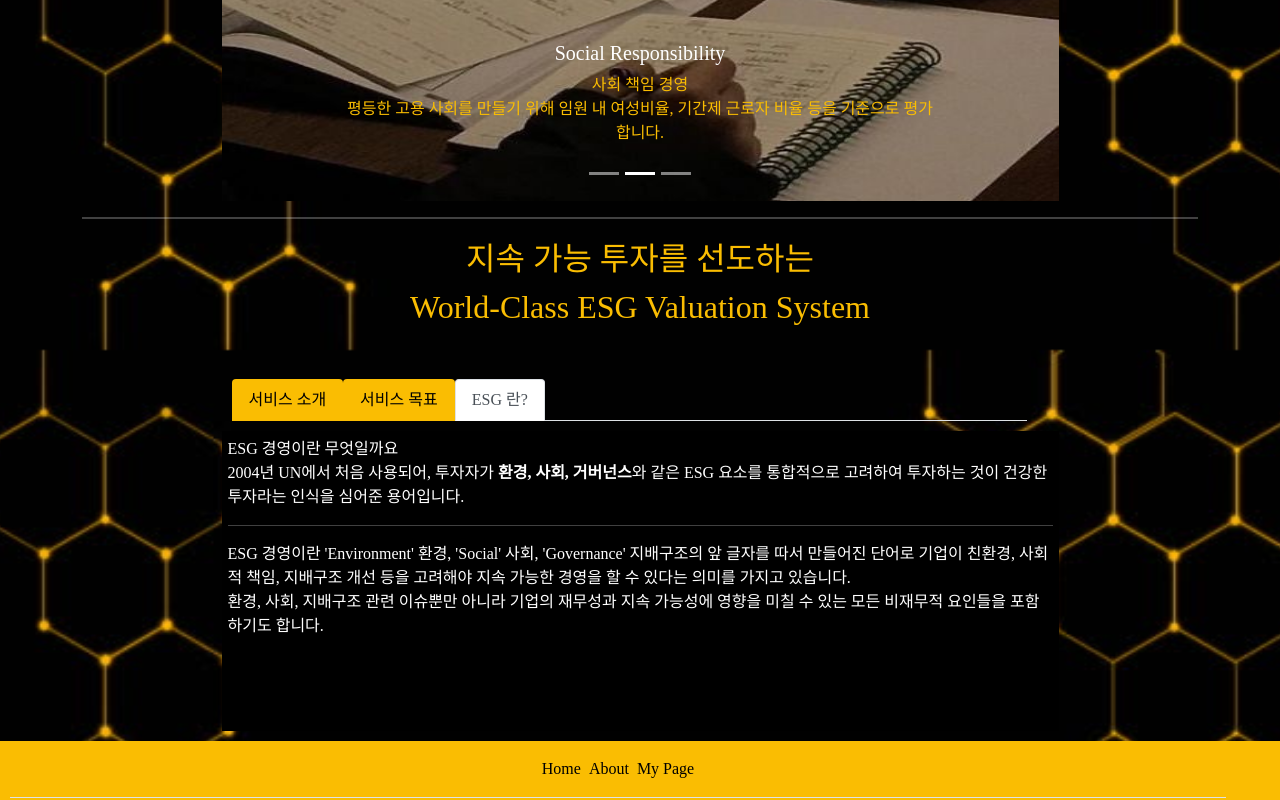
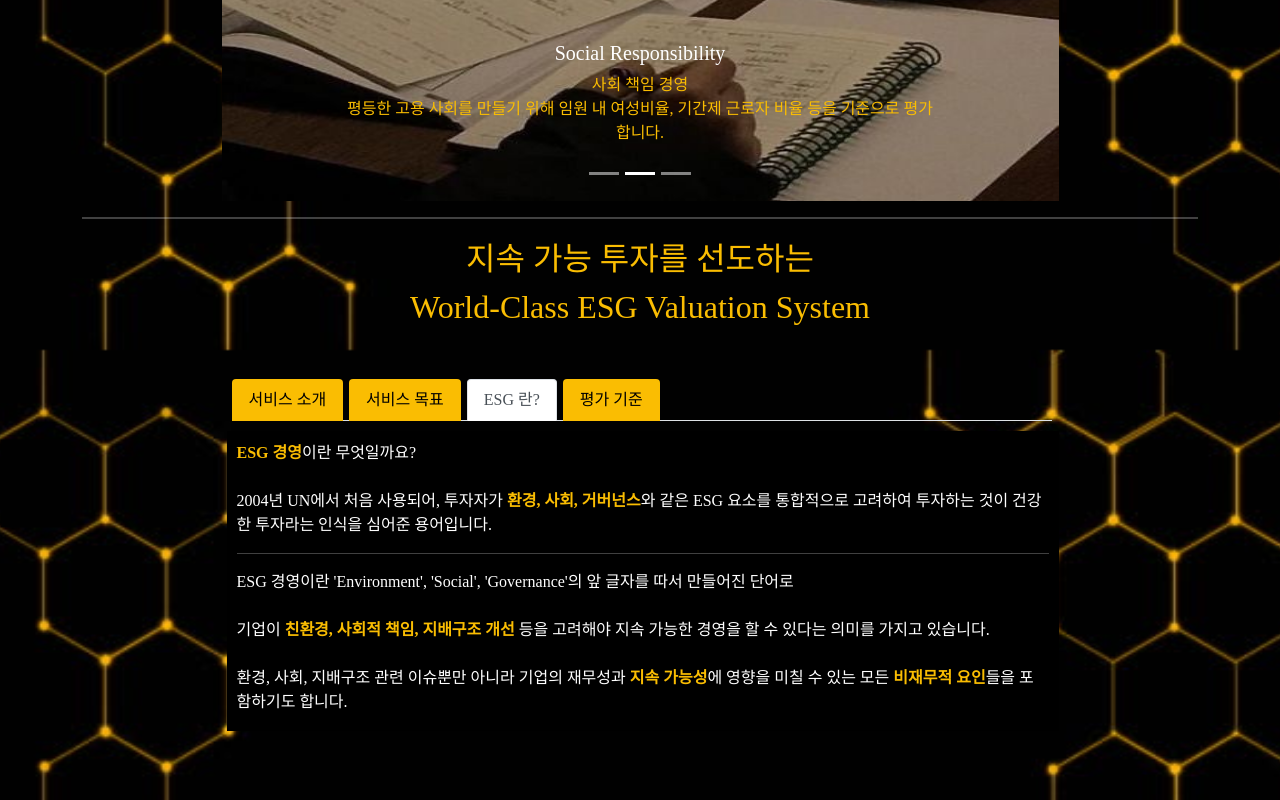
Before and after one commit to ssw02238/BEE, a Vue app in the folder Frontend/: page /serviceIntro in a window 1280 px wide. Both pictures are taken after a click on the tab "ESG 란?". Shown: the part 450-1250 px from the top of the page. Built offline with nearby package versions, Linux system fonts and the light colour scheme; a web font is replaced by a local one; what vue-sequential-entrance would draw is missing.

Commit message:
FIX: about 페이지 수정

```diff
--- a/Frontend/src/views/Intro/serviceIntro.vue
+++ b/Frontend/src/views/Intro/serviceIntro.vue
@@ -54,30 +54,44 @@
         <li class="nav-item" role="presentation">
           <button class="nav-link" id="contact-tab" data-bs-toggle="tab" data-bs-target="#contact" type="button" role="tab" aria-controls="contact" aria-selected="false">ESG 란?</button>
         </li>
+        <li class="nav-item" role="presentation">
+          <button class="nav-link" id="contact-tab" data-bs-toggle="tab" data-bs-target="#standard" type="button" role="tab" aria-controls="standard" aria-selected="false">평가 기준</button>
+        </li>
       </ul>
       <div class="tab-content" id="myTabContent">
         <div class="tab-pane fade show active" id="home" role="tabpanel" aria-labelledby="home-tab">
           <div id="font">
-          불안정한 ESG 지표에 대한 기준을 확립하고 실시간 점수를 제공함으로써 투자자의 책임투자와 기업의 지속 가능 경영을 독려<hr>
-          BEE(Best ESG Enterprise)는 누구나 쉽게 기업의 비재무적 정보를 통한 ESG 평가를 확인할 수 있는 서비스를 제공합니다. <br><br>
+          <b>BEE(Best ESG Enterprise)</b>는 누구나 쉽게 기업의 비재무적 정보를 통한 ESG 평가를 확인할 수 있는 서비스를 제공합니다. <br><hr>
+          저금리, 저성장 기조가 장기화되며 투자자들은 은행 예금 상품에 한계를 느끼고 있습니다. <br><br>
+          동학 개미운동이라는 단어가 등장할 정도로 투자에 대한 관심도가 높아진 지금, 기업을 평가하는 새로운 기준인 <b>ESG</b>가 등장하게 되었습니다.<br><br>
+          불안정한 ESG 지표에 대한 기준을 확립하고 실시간 점수를 제공함으로써 <b>투자자의 책임투자</b>와 <b>기업의 지속 가능 경영</b>을 독려하고자 합니다.<hr>
+          <b>BEE</b>는 기업이 사회, 환경, 지배구조 부분에서 가치를 실현하는지 다각도에서 평가한 후, <b>비재무적 정보</b>를 활용하여 <b>지속 가능 경영</b>에 대한 정보를 제공하고자 합니다.
           <b>BEE와 함께 새로운 투자 가치를 실현해보세요!</b>
             </div>
           </div>
         <div class="tab-pane fade" id="profile" role="tabpanel" aria-labelledby="profile-tab">
           <div id="font">
-          저금리, 저성장 기조가 장기화되며 투자자들은 은행 예금 상품에 한계를 느끼고 있습니다. <br>
-          동학 개미운동이라는 단어가 등장할 정도로 투자에 대한 관심도가 높아진 지금, 기업을 평가하는 새로운 기준인 ESG가 등장하게 되었습니다. <hr>
-          BEE는 기업이 사회, 환경, 지배구조 부분에서 가치를 실현하는지 다각도에서 평가한 후, 비재무적 정보를 활용하여 지속 가능 경영에 대한 정보를 제공하고자 합니다.
            </div>
            </div>
         <div class="tab-pane fade" id="contact" role="tabpanel" aria-labelledby="contact-tab">
           <div id="font">
-          ESG 경영이란 무엇일까요 <br>
+          <b>ESG 경영</b>이란 무엇일까요? <br><br>
           2004년 UN에서 처음 사용되어, 투자자가 <b>환경, 사회, 거버넌스</b>와 같은 ESG 요소를 통합적으로 고려하여 투자하는 것이
           건강한 투자라는 인식을 심어준 용어입니다. <hr>
-          ESG 경영이란 'Environment' 환경, 'Social' 사회, 'Governance' 지배구조의 앞 글자를 따서 만들어진 단어로
-          기업이 친환경, 사회적 책임, 지배구조 개선 등을 고려해야 지속 가능한 경영을 할 수 있다는 의미를 가지고 있습니다.<br> 환경, 사회, 지배구조 관련 이슈뿐만 아니라 기업의 재무성과 지속 가능성에 영향을 미칠 수 있는
-          모든 비재무적 요인들을 포함하기도 합니다.
+          ESG 경영이란 'Environment', 'Social', 'Governance'의 앞 글자를 따서 만들어진 단어로<br><br>
+          기업이 <b>친환경, 사회적 책임, 지배구조 개선</b> 등을 고려해야 지속 가능한 경영을 할 수 있다는 의미를 가지고 있습니다.<br><br>
+          환경, 사회, 지배구조 관련 이슈뿐만 아니라 기업의 재무성과 <b>지속 가능성</b>에 영향을 미칠 수 있는 모든 <b>비재무적 요인</b>들을 포함하기도 합니다.
+          </div>
+        </div>
+        <div class="tab-pane fade" id="standard" role="tabpanel" aria-labelledby="contact-tab">
+          <div id="font">
+          ESG 평가는 어떻게 이루어지나요? <br><hr>
+          평가는 <b>1년 단위의 데이터</b>를 기반으로 평가가 이루어집니다.<br><br>
+          평가 지표는 크게 <b>Environment, Social, Governance, News</b> 4가지로 이루어져 있습니다.<br><br>
+          <b>Environment</b> : 온실가스 배출량, 에너지 사용량 데이터를 기반으로 평가합니다.<br><br>
+          <b>Social</b> : 임원 내 여성비율, 평균 근속년수, 기간제 근로자 비율 데이터를 기반으로 평가합니다.<br><br>
+          <b>Governance</b> : 사외이사 비율, 대표이사와 이사회 의장 일치여부, 최대주주 지분율, 임원/직원 보수비율, 배당성향 데이터를 기반으로 평가합니다.<br><br>
+          <b>뉴스 기사</b> : 매일 새롭게 올라오는 뉴스 기사를 분석하여 지속 가능 경영에 긍정적인 기사인지, 부정적인 기사인지 AI로 판별 후 점수에 반영합니다.
           </div>
         </div>
       </div>
@@ -94,27 +108,35 @@ export default {
 </script>
 
 <style scoped>
+.nav {
+  width: 98%;
+}
 img{
   width: 500px;
   height:600px;
   display: block;
 }
 .tab-content {
-  background-color: black;
+  background-color: rgba(0,0,0,1);
   height: 300px;
   min-height: 300px;
   color:white;
   margin-top: 10px;
-  margin-bottom:10px;
-  padding: 6px;
+  margin-left: 5px;
+  margin-bottom: 7rem;
+  padding: 10px;
 }
 .nav-link {
   background-color: #FABD02;
   color:black;
+  margin-right: 6px;
 }
 
 .carousel-item {
   height:500px;
 }
+b {
+  color: #FABD02;
+}
 
 </style>
```
